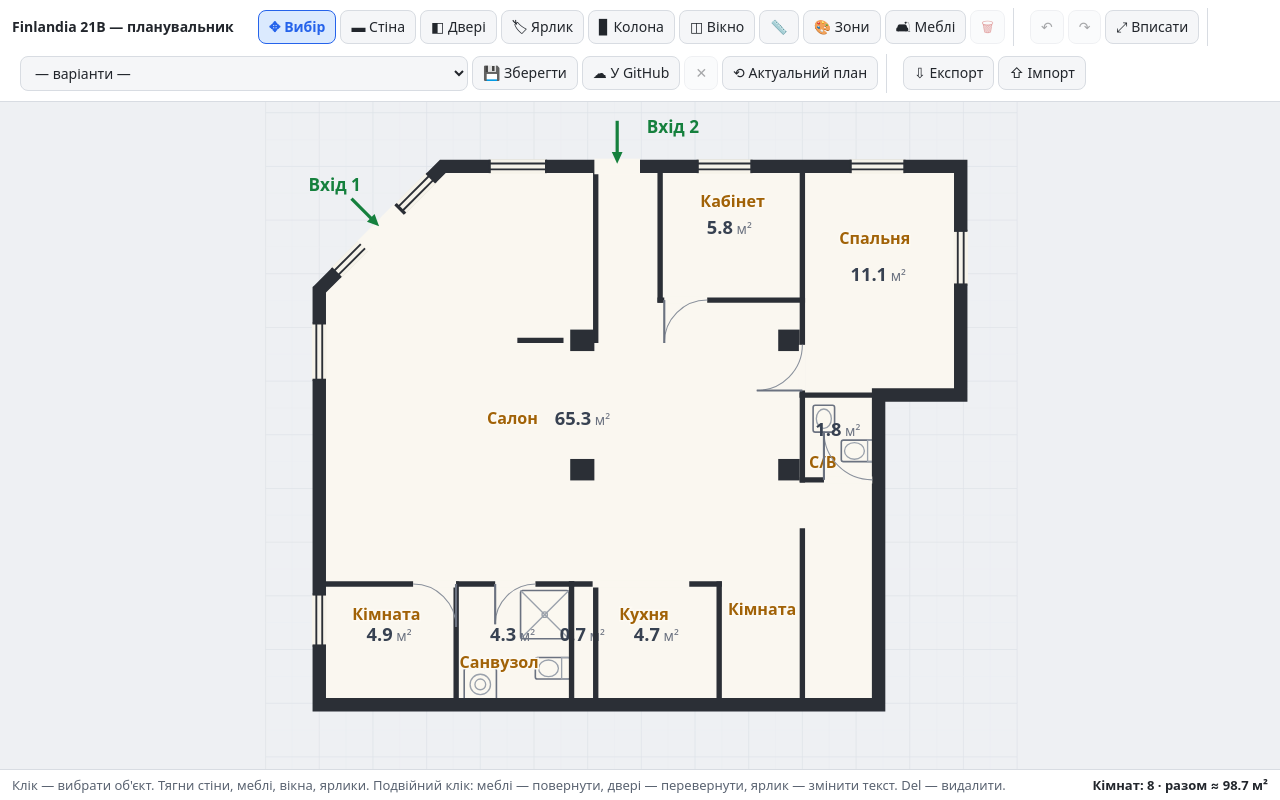
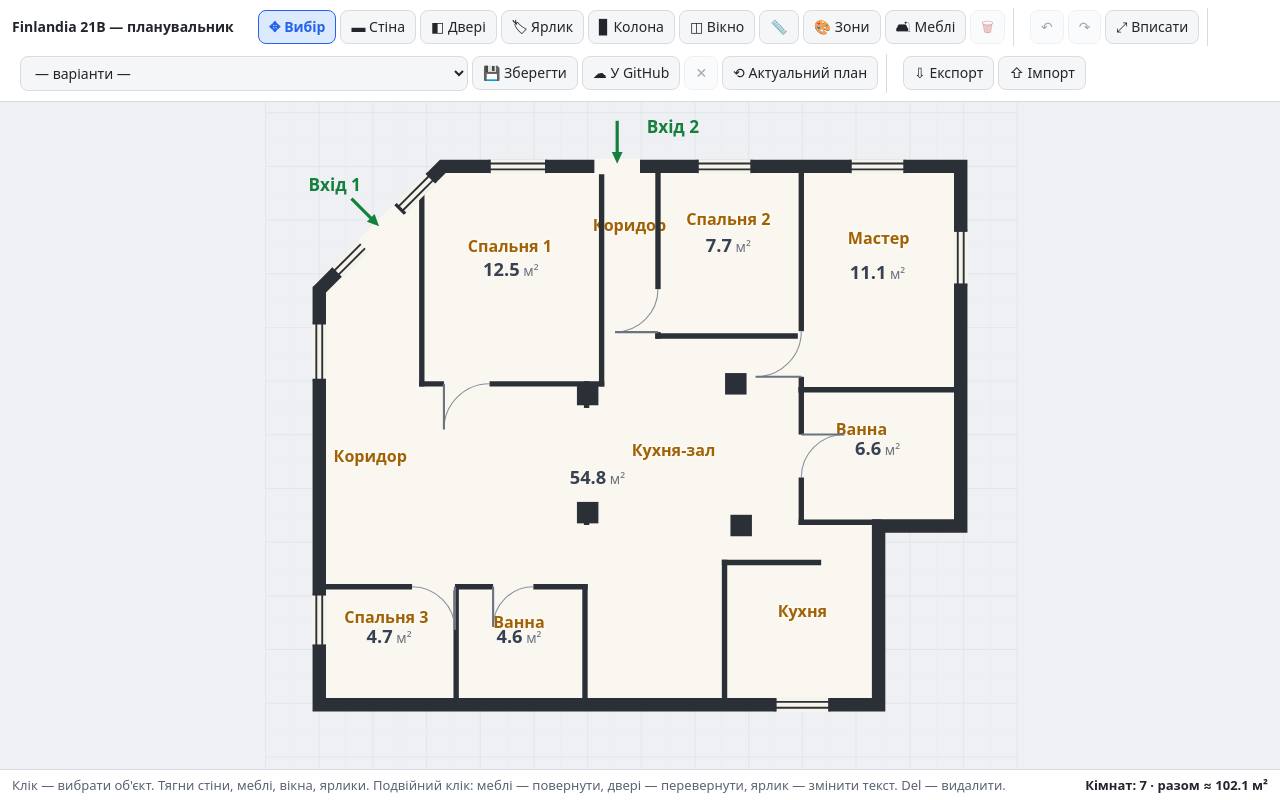
Before and after one commit to botisystemua-cyber/Kvartura, a plain HTML site: page index.html in a window 1280 px wide. Drawn offline with Linux system fonts and the light colour scheme; no server answers.

Commit message:
Redigitize as-built plan from the clear bold-wall survey sketch (#13)
The new survey sketch (bold walls, labeled rooms, marked windows and
entrances, drawn rotated 90°) replaces the previous guesswork:

- Bedroom 1 is a large room (1.91-5.26 x 0-4.05) beside the entrance
  corridor strip, with the left corridor running along the facade
- Bedroom 2 is 252 wide and 316 deep; master bedroom 292x416 with its
  door at the bottom of the shared wall
- The right bathroom is a deep room (y 4.16-6.63) that includes the
  158 niche in the contour pocket: the exterior step down to 10.42 is
  at y=6.70, not 4.26 as read from the PDF scan earlier
- Two 190 openings with columns at their ends: one in the y=4.05 axis,
  one in the x=4.98 wall between the axis and the lower row
- Kitchen is the right-bottom room (left wall 7.55, top 7.38 with an
  open pass on the right); kitchen window added on the bottom facade
- Left bottom: bedroom 3 (250x220), left bathroom, both doors in the
  y=7.83 wall
- Default furniture cleared: the user will place fixtures themselves


Claude-Session: https://claude.ai/code/session_01NQK1ixirL23ZMLrbw6cpdM

Co-authored-by: Claude <noreply@anthropic.com>

```diff
--- a/index.html
+++ b/index.html
@@ -173,8 +173,8 @@ const CONTOUR = [
   [0.00, 2.30],  // початок діагоналі (Вхід 1)
   [2.30, 0.00],
   [11.95, 0.00],
-  [11.95, 4.26],
-  [10.42, 4.26],
+  [11.95, 6.70],
+  [10.42, 6.70],
   [10.42, 10.03],
   [0.00, 10.03],
 ];
@@ -246,58 +246,56 @@ const DEFAULT_WINDOWS = [
   {x:7.55, y:0.00, ux:1, uy:0, len:1.00},            // верх, спальня 1
   {x:10.40,y:0.00, ux:1, uy:0, len:1.00},            // верх, спальня 2
   {x:11.95,y:1.70, ux:0, uy:1, len:1.00},            // права стіна, спальня 2
+  {x:9.00, y:10.03,ux:1, uy:0, len:1.00},            // нижня стіна, кухня
 ];
 
-// Актуальний план ПІСЛЯ ремонту (за обмірами від руки, листопад 2026)
+// Актуальний план ПІСЛЯ ремонту (чіткий ескіз обмірів, листопад 2026)
 const ORIGINAL = {
   walls: [
-    {id:'n1',  x1:5.15, y1:0.00, x2:5.15,  y2:3.24, t:INT_T}, // поздовжня ліва, верх (лінія 285)
-    {id:'n2',  x1:6.35, y1:0.00, x2:6.35,  y2:2.49, t:INT_T}, // кабінет, ліва
-    {id:'n3',  x1:5.15, y1:7.83, x2:5.15,  y2:10.03,t:INT_T}, // стіна «220» (проріз 190 з колонами вище)
-    {id:'n4',  x1:9.00, y1:0.00, x2:9.00,  y2:4.26, t:INT_T}, // поздовжня права, верх (двері спальні)
-    {id:'n5',  x1:6.35, y1:2.49, x2:9.00,  y2:2.49, t:INT_T}, // низ кабінету
-    {id:'n6',  x1:3.74, y1:3.24, x2:4.50,  y2:3.24, t:INT_T}, // шматок старої осі, що лишився
-    {id:'n7',  x1:9.00, y1:4.26, x2:9.00,  y2:5.84, t:INT_T}, // санвузол правий, ліва (158)
-    {id:'n8',  x1:9.00, y1:4.26, x2:10.42, y2:4.26, t:INT_T}, // санвузол правий, верхня (низ спальні)
-    {id:'n9',  x1:9.00, y1:5.84, x2:10.42, y2:5.84, t:INT_T}, // санвузол правий, нижня (двері)
-    {id:'n10', x1:9.00, y1:6.79, x2:9.00,  y2:10.03,t:INT_T}, // стіна «332» (прохід 100 вище)
-    {id:'n11', x1:0.00, y1:7.78, x2:4.70,  y2:7.78, t:INT_T}, // горизонтальна ліва (двері кімнати і санвузла)
-    {id:'n12', x1:2.55, y1:7.78, x2:2.55,  y2:10.03,t:INT_T}, // ліва кімната, права (250/220)
-    {id:'n13', x1:4.70, y1:7.78, x2:4.70,  y2:10.03,t:INT_T}, // санвузол лівий, права
-    {id:'n14', x1:4.70, y1:7.78, x2:7.45,  y2:7.78, t:INT_T}, // верх кухні (широкий проріз)
-    {id:'n15', x1:7.45, y1:7.78, x2:7.45,  y2:10.03,t:INT_T}, // кухня / кімната 290
+    {id:'m1',  x1:1.91, y1:0.39, x2:1.91,  y2:4.05, t:INT_T}, // спальня 1, ліва (від діагоналі)
+    {id:'m2',  x1:1.91, y1:4.05, x2:5.26,  y2:4.05, t:INT_T}, // спальня 1, нижня (двері)
+    {id:'m3',  x1:5.26, y1:0.00, x2:5.26,  y2:4.05, t:INT_T}, // спальня 1, права / вхідний коридор
+    {id:'m4',  x1:6.31, y1:0.00, x2:6.31,  y2:3.16, t:INT_T}, // спальня 2, ліва (двері внизу)
+    {id:'m5',  x1:6.31, y1:3.16, x2:8.98,  y2:3.16, t:INT_T}, // спальня 2, нижня
+    {id:'m6',  x1:8.98, y1:0.00, x2:8.98,  y2:4.16, t:INT_T}, // мастер-спальня, ліва (двері внизу)
+    {id:'m7',  x1:8.98, y1:4.16, x2:11.95, y2:4.16, t:INT_T}, // мастер-спальня, нижня
+    {id:'m8',  x1:8.98, y1:4.16, x2:8.98,  y2:6.63, t:INT_T}, // ванна права, ліва (двері)
+    {id:'m9',  x1:8.98, y1:6.63, x2:10.42, y2:6.63, t:INT_T}, // ванна права, нижня (до сходинки контуру)
+    {id:'m10', x1:4.98, y1:4.05, x2:4.98,  y2:4.45, t:INT_T}, // стіна x=5.0, верхній шматок
+    {id:'m11', x1:4.98, y1:6.35, x2:4.98,  y2:6.63, t:INT_T}, // стіна x=5.0, нижній шматок (проріз 190 між ними)
+    {id:'m12', x1:7.55, y1:7.38, x2:7.55,  y2:10.03,t:INT_T}, // кухня, ліва
+    {id:'m13', x1:7.55, y1:7.38, x2:9.30,  y2:7.38, t:INT_T}, // кухня, верхня (прохід праворуч відкритий)
+    {id:'m14', x1:0.00, y1:7.83, x2:4.95,  y2:7.83, t:INT_T}, // лівий низ, горизонтальна (двоє дверей)
+    {id:'m15', x1:2.55, y1:7.83, x2:2.55,  y2:10.03,t:INT_T}, // спальня 3 / ванна ліва
+    {id:'m16', x1:4.95, y1:7.83, x2:4.95,  y2:10.03,t:INT_T}, // ванна ліва, права
   ],
   doors: [
-    {id:'nd1', wall:'n5',  t:0.18, w:0.80, side: 1, hinge:0}, // у кабінет
-    {id:'nd2', wall:'n4',  t:0.88, w:0.85, side: 1, hinge:1}, // у спальню
-    {id:'nd3', wall:'n9',  t:0.60, w:0.90, side:-1, hinge:0}, // у санвузол правий
-    {id:'nd4', wall:'n11', t:0.457,w:0.80, side: 1, hinge:1}, // у ліву кімнату
-    {id:'nd5', wall:'n11', t:0.777,w:0.75, side: 1, hinge:0}, // у санвузол лівий
-    {id:'nd6', wall:'n14', t:0.47, w:1.80, side: 1, hinge:0}, // відкритий прохід у кухню
+    {id:'md1', wall:'m2',  t:0.25, w:0.85, side: 1, hinge:0}, // у спальню 1
+    {id:'md2', wall:'m4',  t:0.85, w:0.80, side: 1, hinge:1}, // у спальню 2
+    {id:'md3', wall:'m6',  t:0.84, w:0.85, side: 1, hinge:1}, // у мастер-спальню
+    {id:'md4', wall:'m8',  t:0.50, w:0.80, side:-1, hinge:0}, // у ванну праву
+    {id:'md5', wall:'m14', t:0.43, w:0.80, side: 1, hinge:1}, // у спальню 3
+    {id:'md6', wall:'m14', t:0.73, w:0.75, side: 1, hinge:0}, // у ванну ліву
   ],
   labels: [
-    {id:'nl1', x:3.60,  y:4.80, text:'Салон'},
-    {id:'nl3', x:7.70,  y:0.75, text:'Кабінет'},
-    {id:'nl4', x:10.35, y:1.45, text:'Спальня'},
-    {id:'nl5', x:9.38,  y:5.62, text:'С/В'},
-    {id:'nl6', x:8.25,  y:8.35, text:'Кімната'},
-    {id:'nl7', x:6.05,  y:8.45, text:'Кухня'},
-    {id:'nl8', x:3.35,  y:9.35, text:'Санвузол'},
-    {id:'nl9', x:1.25,  y:8.45, text:'Кімната'},
+    {id:'ml1', x:3.55,  y:1.60, text:'Спальня 1'},
+    {id:'ml2', x:7.62,  y:1.10, text:'Спальня 2'},
+    {id:'ml3', x:10.42, y:1.45, text:'Мастер'},
+    {id:'ml4', x:5.78,  y:1.20, text:'Коридор'},
+    {id:'ml5', x:0.95,  y:5.50, text:'Коридор'},
+    {id:'ml6', x:6.60,  y:5.40, text:'Кухня-зал'},
+    {id:'ml7', x:10.10, y:5.00, text:'Ванна'},
+    {id:'ml8', x:9.00,  y:8.40, text:'Кухня'},
+    {id:'ml9', x:3.72,  y:8.60, text:'Ванна'},
+    {id:'ml10',x:1.25,  y:8.50, text:'Спальня 3'},
   ],
   columns: [
-    {id:'nc1', x:4.90, y:3.24, w:0.45, h:0.40}, // колони на місці знесених стін
-    {id:'nc2', x:8.75, y:3.24, w:0.40, h:0.40},
-    {id:'nc3', x:4.90, y:5.65, w:0.45, h:0.40},
-    {id:'nc4', x:8.75, y:5.65, w:0.40, h:0.40},
+    {id:'mc1', x:5.00, y:4.25, w:0.40, h:0.40}, // колони при прорізах 190
+    {id:'mc2', x:7.76, y:4.05, w:0.40, h:0.40},
+    {id:'mc3', x:5.00, y:6.45, w:0.40, h:0.40},
+    {id:'mc4', x:7.86, y:6.69, w:0.40, h:0.40},
   ],
-  furniture: [
-    {id:'nf1', x:4.20, y:8.35, w:0.90, h:0.90, rot:0, kind:'shower'},  // душ (ескіз)
-    {id:'nf2', x:4.35, y:9.35, w:0.40, h:0.65, rot:1, kind:'toilet'},  // унітаз лівий
-    {id:'nf3', x:3.00, y:9.65, w:0.60, h:0.60, rot:0, kind:'washer'},  // пральна «пр»
-    {id:'nf4', x:9.40, y:4.70, w:0.50, h:0.40, rot:3, kind:'sink'},    // умивальник правий (50)
-    {id:'nf5', x:10.05,y:5.30, w:0.40, h:0.65, rot:1, kind:'toilet'},  // унітаз правий
-  ],
+  furniture: [],
 }
 ORIGINAL.windows = DEFAULT_WINDOWS.map((w,i)=>({id:'win'+(i+1), ...w}));
 ORIGINAL.zones = [];
```
